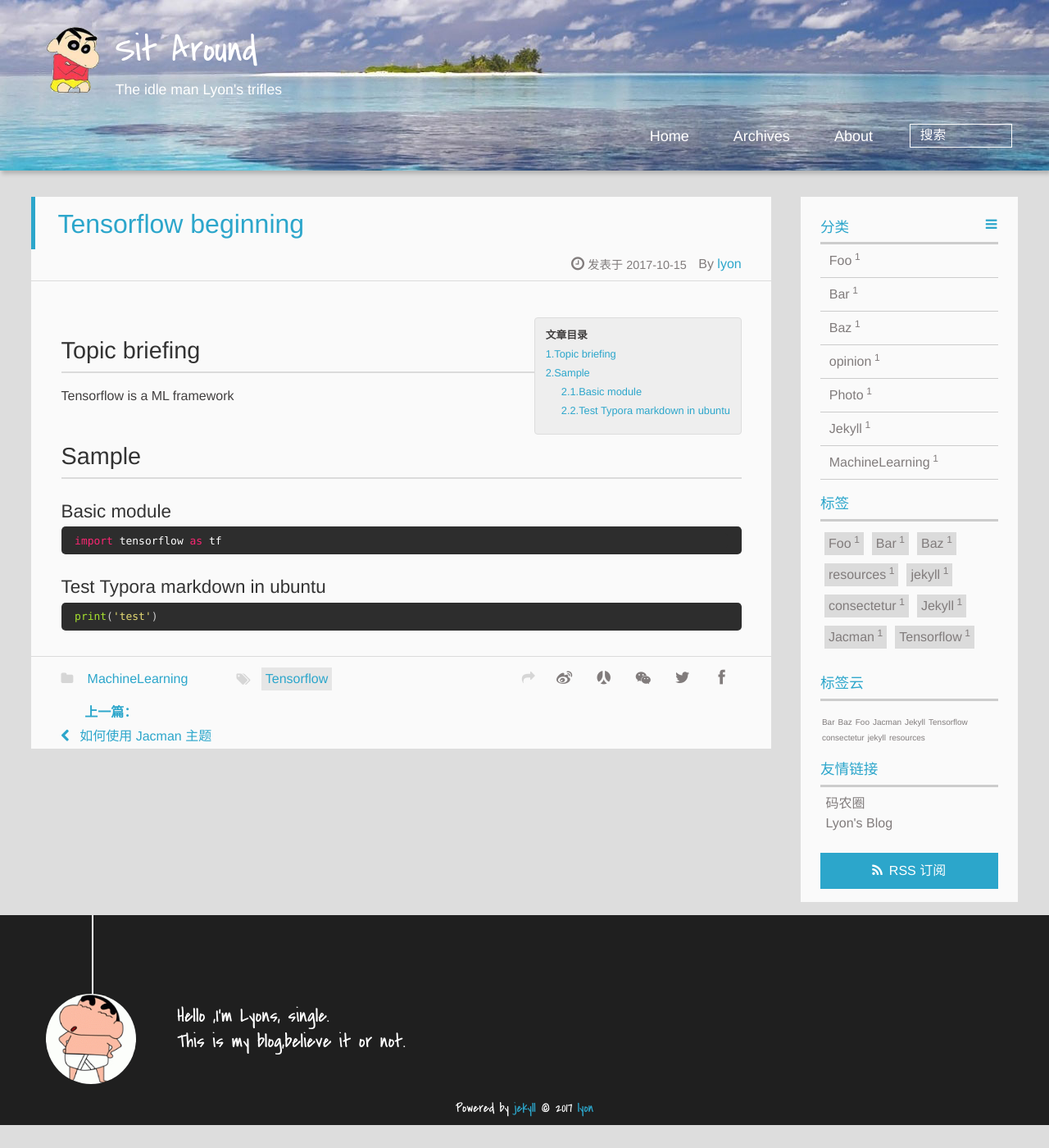
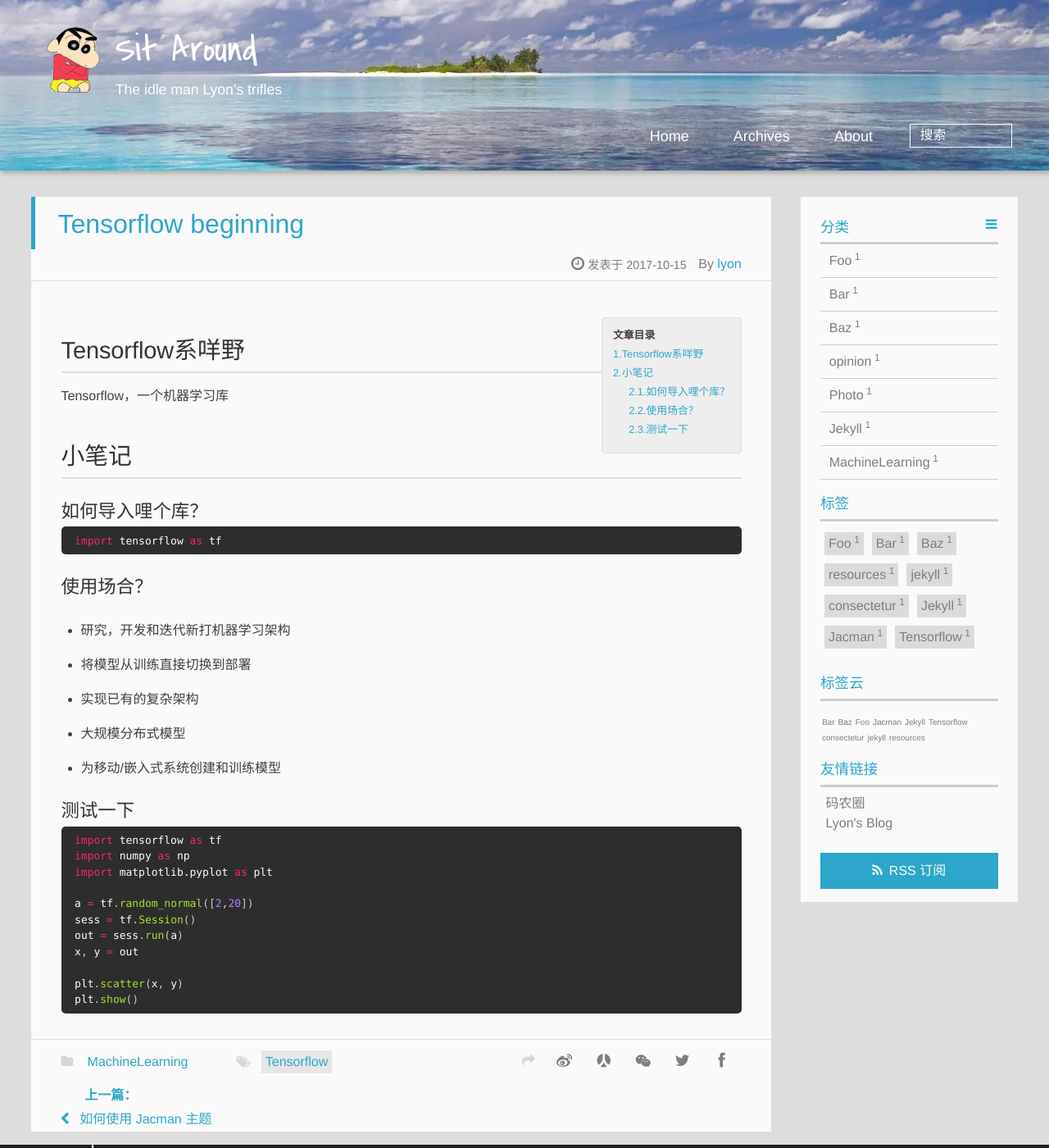
Before and after one commit to lynnlinestar/blog.io, a Jekyll site: the page built from _posts/2017-10-15-tensorflow-baby.md, in a window 1280 px wide and 1400 px high. Shown: the whole window at 82% size. Built offline with Jekyll 4.4.1, drawn with Linux system fonts in a browser that asks for light colours.

Commit message:
open the book
copy something

````diff
--- a/_posts/2017-10-15-tensorflow-baby.md
+++ b/_posts/2017-10-15-tensorflow-baby.md
@@ -7,18 +7,40 @@ categories: MachineLearning
 
 description: Basic knowledge learning for tensorflow
 ---
-## Topic briefing
-Tensorflow is a ML framework
+## Tensorflow系咩野
+Tensorflow，一个机器学习库
 
-## Sample
-### Basic module
+## 小笔记
+### 如何导入哩个库？
 
 ```python
 import tensorflow as tf
 ```
 
-### Test Typora markdown in ubuntu
+### 使用场合？
+
+- 研究，开发和迭代新打机器学习架构
+
+- 将模型从训练直接切换到部署
+
+- 实现已有的复杂架构
+
+- 大规模分布式模型
+
+- 为移动/嵌入式系统创建和训练模型
+
+### 测试一下
 
 ```python
-print('test')
+import tensorflow as tf
+import numpy as np
+import matplotlib.pyplot as plt
+
+a = tf.random_normal([2,20])
+sess = tf.Session()
+out = sess.run(a)
+x, y = out
+
+plt.scatter(x, y)
+plt.show()
 ```
````
